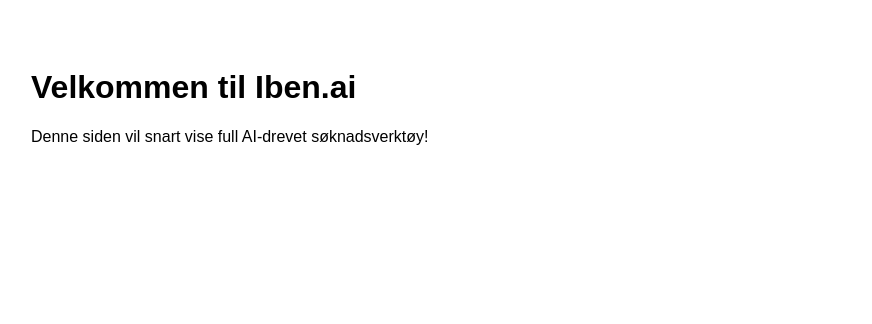
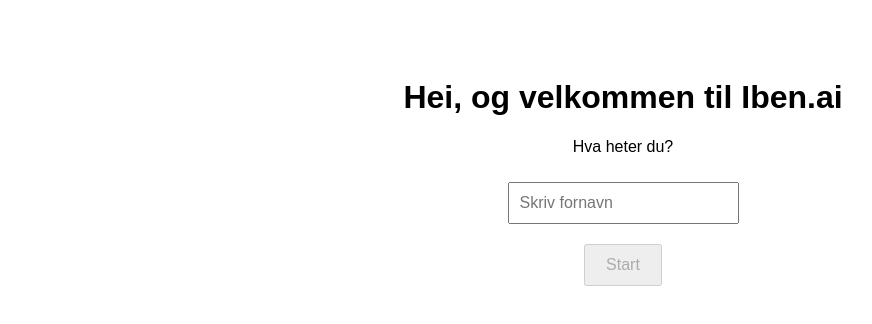
Before and after one commit to Stensland1234/Iben.ai-ekte-, a Next.js app: page / in a window 1280 px wide. Shown: the top 324 px of the page, without its empty margins (17-889 px from the left). Built offline with nearby package versions, Linux system fonts and the light colour scheme.

Commit message:
Update index.js

```diff
--- a/pages/index.js
+++ b/pages/index.js
@@ -1,8 +1,17 @@
+import { useState } from "react";
+import StartScreen from "../components/StartScreen";
+
 export default function Home() {
+  const [name, setName] = useState(null);
+
+  if (!name) {
+    return <StartScreen onNext={(userName) => setName(userName)} />;
+  }
+
   return (
-    <div style={{ padding: '40px', fontFamily: 'sans-serif' }}>
-      <h1>Velkommen til Iben.ai</h1>
-      <p>Denne siden vil snart vise full AI-drevet søknadsverktøy!</p>
+    <div style={{ textAlign: "center", marginTop: "100px", fontFamily: "Arial" }}>
+      <h1>Hei {name}, la oss lage din perfekte jobbsøknad!</h1>
+      <p>Vi guider deg steg for steg.</p>
     </div>
   );
 }
```
